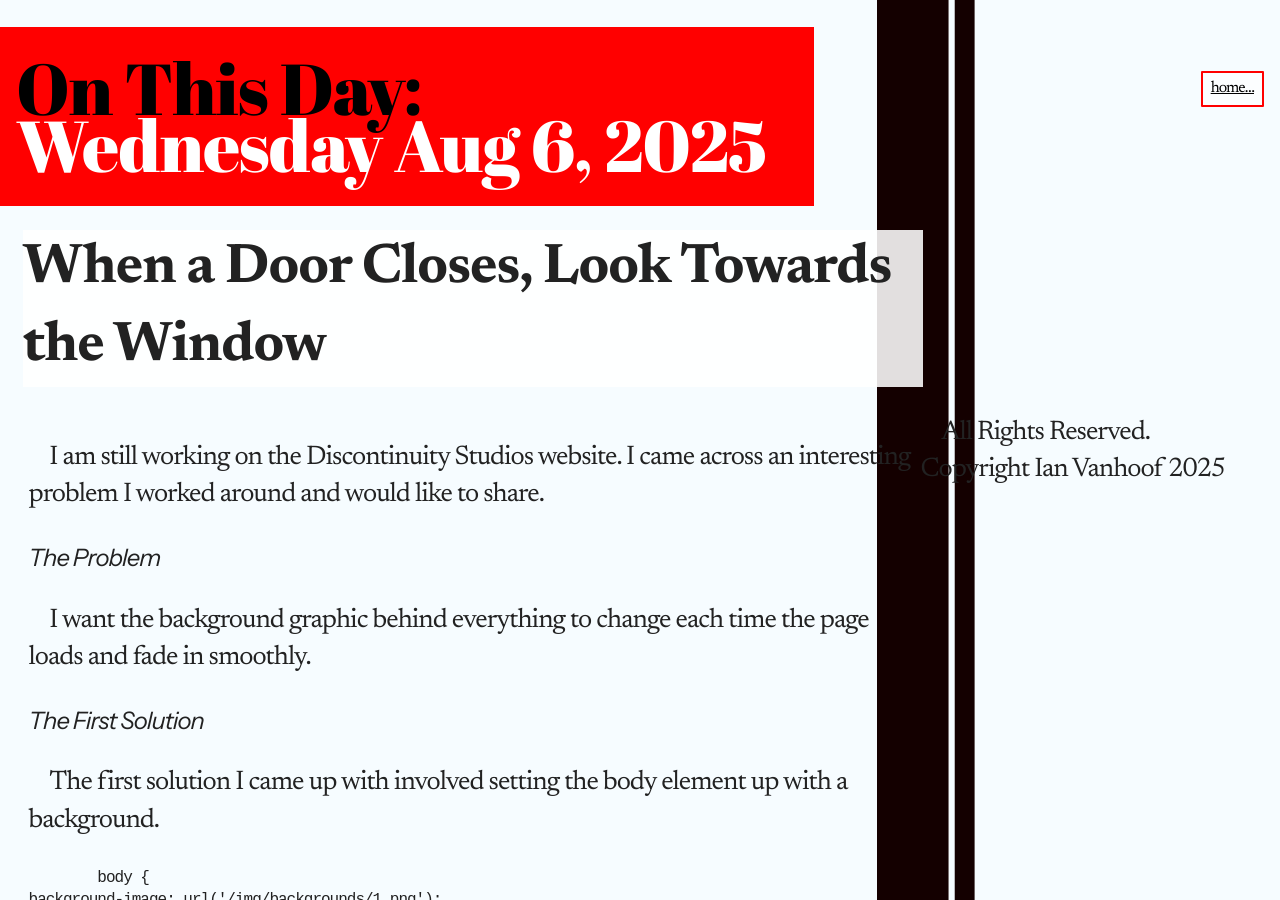
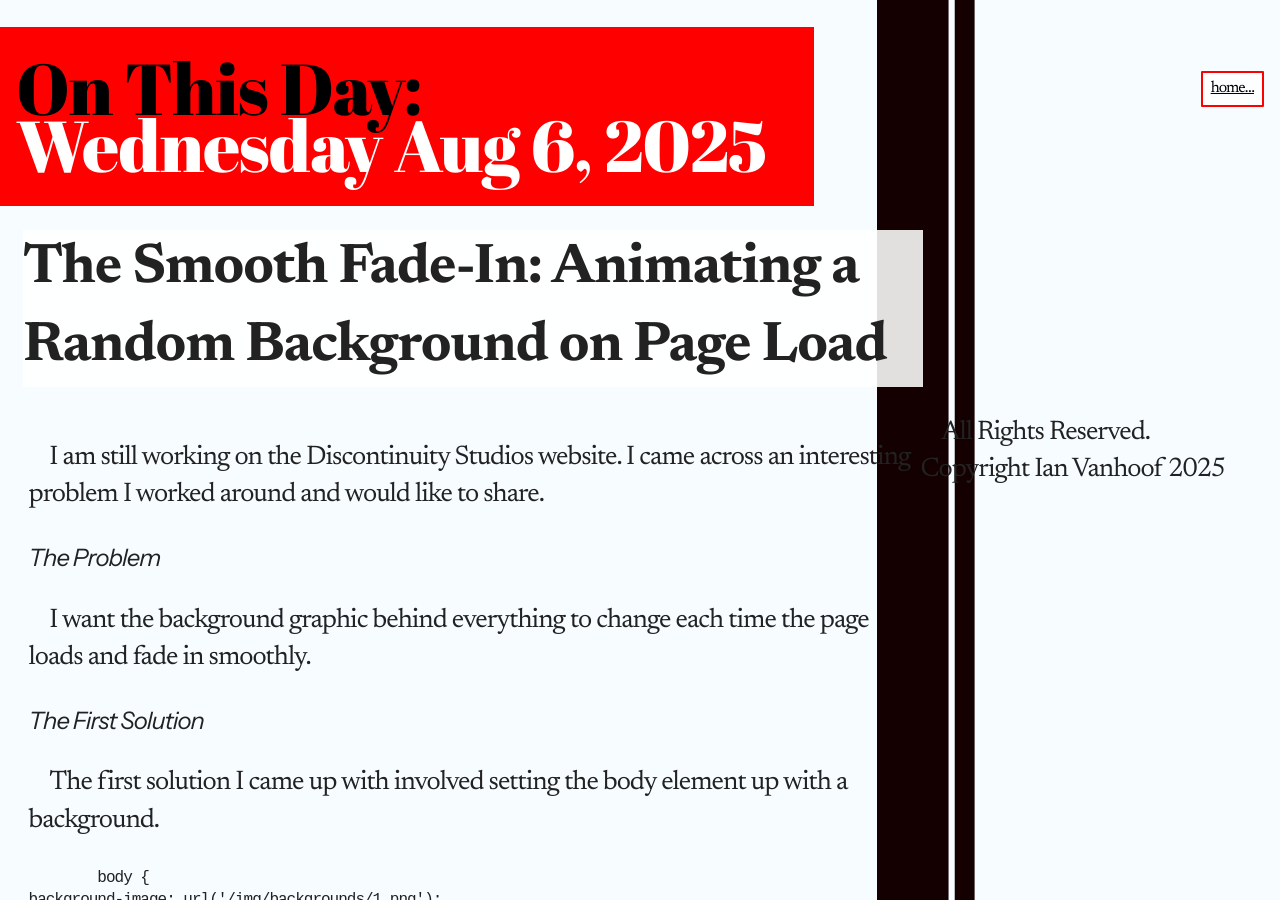
Before and after one commit to ianvanhoof/ianvanhoof.github.io, a Jekyll site: the page built from _posts/2025-08-06-ItsTheTechnique.html, in a window 1280 px wide and 900 px high. Built offline with Jekyll 4.4.1, drawn with Linux system fonts in a browser that asks for light colours.

Commit message:
Update the title

```diff
--- a/_posts/2025-08-06-ItsTheTechnique.html
+++ b/_posts/2025-08-06-ItsTheTechnique.html
@@ -3,7 +3,7 @@ title: When a door closes look towards the window
 layout: post
 ---
 <h1>
-    When a Door Closes, Look Towards the Window
+    The Smooth Fade-In: Animating a Random Background on Page Load
 </h1>
 <section class="cel-100">
     <p>I am still working on the Discontinuity Studios website. I came across an interesting problem I worked around and would like to share. </p>
```
